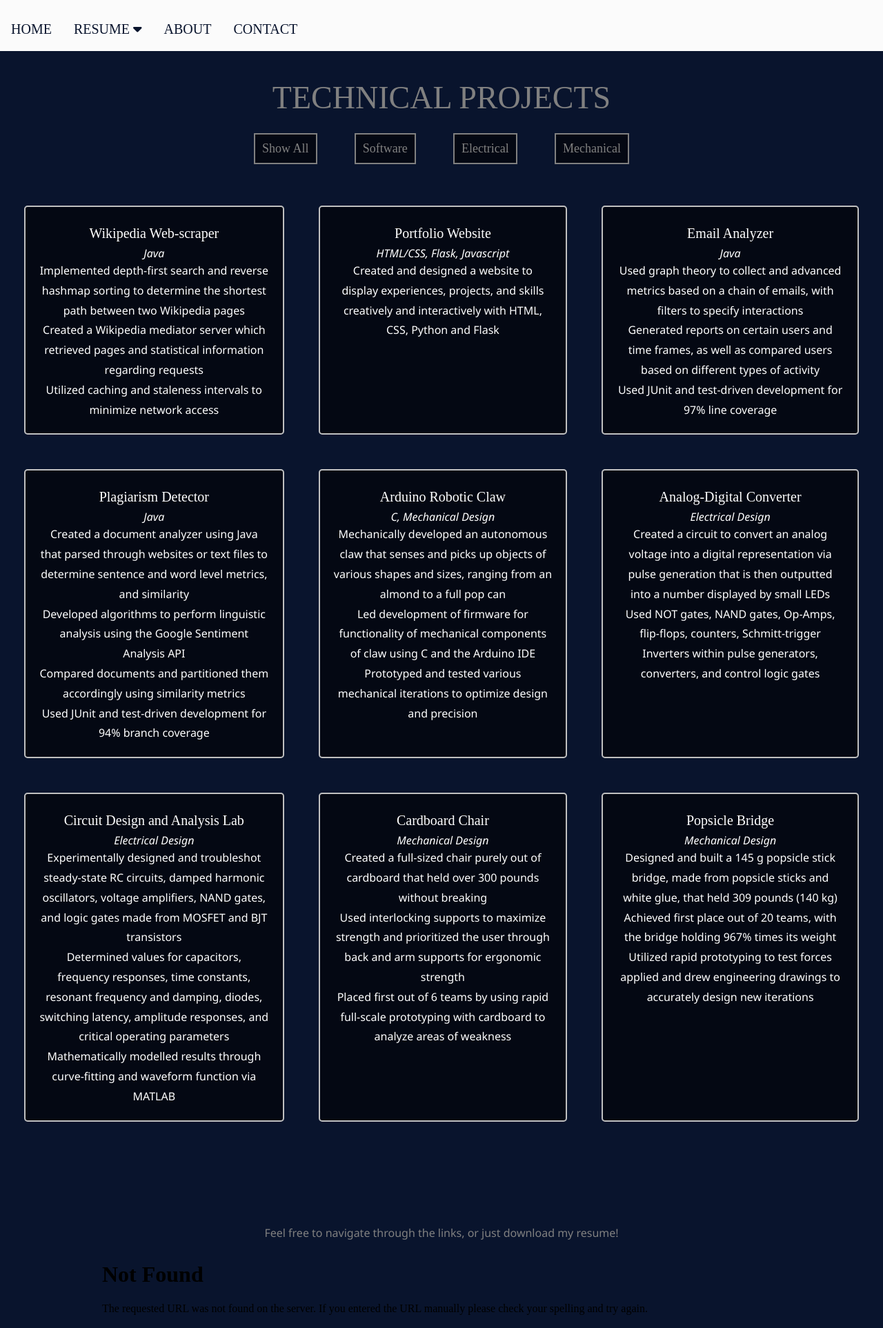
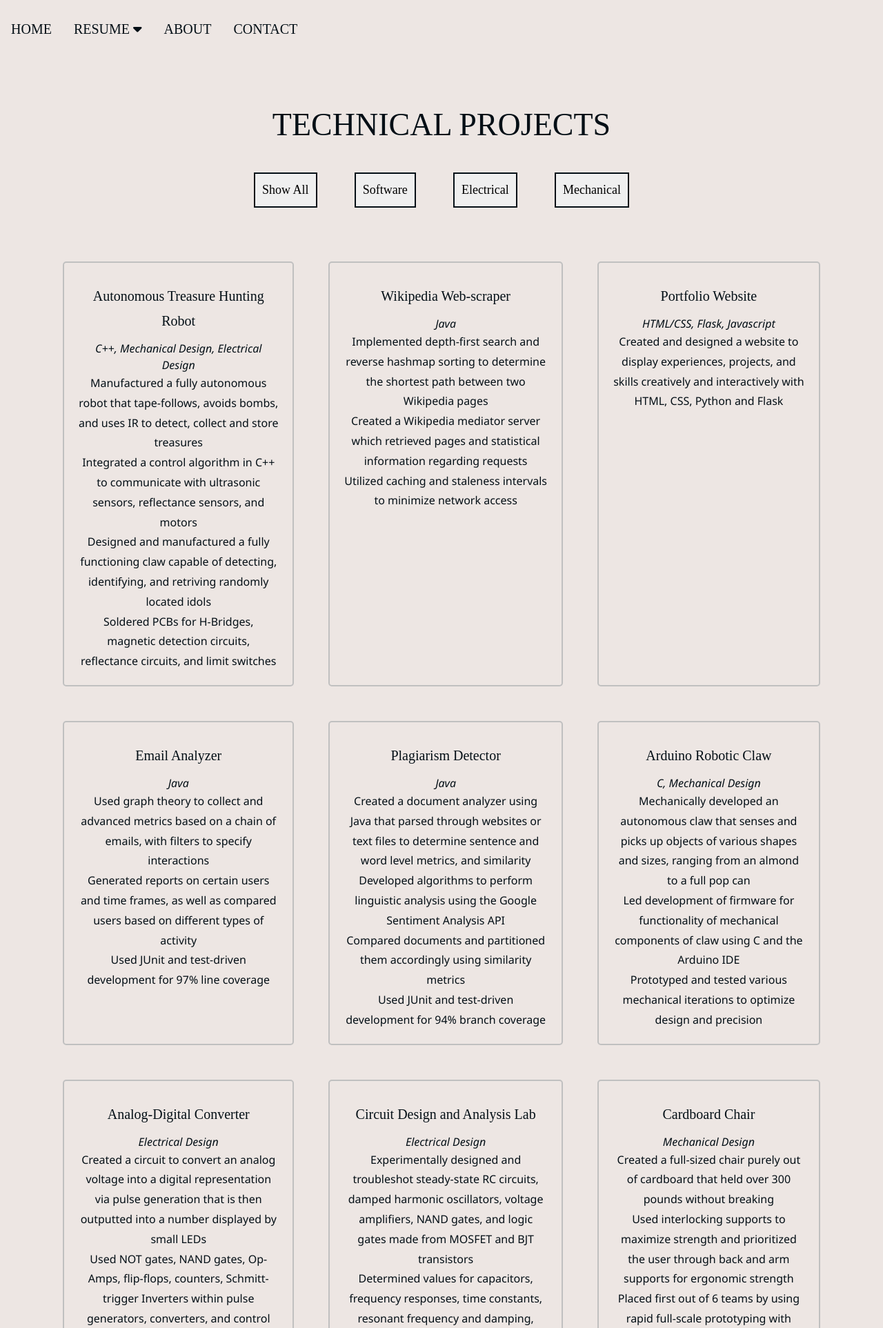
Before and after one commit to anqixxx/personalwebsite, a Flask app: page /technicalprojects in a window 1280 px wide. Shown: the top 1925 px of the page at 69% size. Run offline with Flask 2, Linux system fonts and the light colour scheme; some libraries are stand-ins or nearby versions; some web fonts are replaced.

Commit message:
Sept 17, Update

```diff
--- a/templates/about.html
+++ b/templates/about.html
@@ -28,7 +28,7 @@
     }
 
     a:hover {
-        color: var(--lightblue);
+        color: var(--gainsboro);
     }
 </style>
 
--- a/templates/resume.html
+++ b/templates/resume.html
@@ -4,6 +4,8 @@
     <meta name="viewport" content="width=device-width, initial-scale=1">
     <script src="https://kit.fontawesome.com/8ace5b7d41.js" crossorigin="anonymous"></script>
     <link rel="stylesheet" href="https://fonts.googleapis.com/css?family=Cinzel|Fauna+One">
+    <link rel="stylesheet" href="https://www.w3schools.com/w3css/4/w3.css">
+    <meta name="viewport" content="width=device-width, initial-scale=1">
 </head>
 <!-- <meta http-equiv="refresh" content="7; url='https://www.docdroid.net/6yaurym/anqi-xu-new-pdf'" /> -->
 
@@ -21,19 +23,35 @@
         --white: #ffffff;
         --lightblue: rgb(196, 207, 242);
         --darkerblue: rgb(4, 8, 19);
+        --sonicsilver: silver;
+        --isabelline: #EDE6E3;
+        --gainsboro: #DADAD9;
+        --aliceblue: #DADAD9;
+        --richblack: #040F16;
     }
 
-    hr  {border:0;
-        border-top:1px solid #eee;
-        margin:20px 0;
-        box-sizing:content-box;
+
+    hr {
+        border:0;
+        margin:20px 0px;
+        max-width: 1150px;
+        padding-left: 5px;
+        padding-right: 5px;
+        align-items: center;
+        justify-content: center;
+        left: 50%;
+        transform: translateX(-50%);
+        box-sizing: content-box;
         height:0;
         overflow:visible;
+        position: relative;
     }
 
+
+
     body {
-        background-color: var(--darkblue);
-        color: grey;
+        background-color: var(--isabelline);
+        color: var(--richblack);
         align-items: center;
         text-align: center;
         justify-content: center;
@@ -42,62 +60,53 @@
         margin: 0px;
     }
 
-    h1, h2 {
+    h1 {
         font-family: 'Playfair Display SC', serif;
         font-size: 46px;
         font-weight:400;
+    }
+
+    h2 {
+        font-family: 'Playfair Display SC', serif;
+        font-size: 46px;
     }
 
     h3 {
         font-family: 'Playfair Display SC', serif;
         font-size: 20px;
         line-height: 1.8;
-        font-weight:400;
     }
 
-    h3 {
-        font-family: 'Playfair Display SC', serif;
-        font-size: 20px;
-        line-height: 1.8;
-        font-weight:400;
+    h4 {
+      font-family: 'Playfair Display SC', serif;
     }
 
     h5 {
-      font-family: 'Playfair Display SC', serif;
-      font-size: 20px;
-      font-weight:400;
-      line-height: 1.8;
-      margin: 10px 0;
+      font-family: 'Playfair Display SC', serif !important;
+      font-size: 20px !important;
+      font-weight: 400 !important;
+      line-height: 1.8 !important;
+      margin:10px 0;
     }
 
     p.big {
           line-height: 1.8;
     }
 
-    #footer a:link {
-        color: grey !important;
+    .button {
+        padding: 12px 30px;
+        cursor: pointer;
+        font-size: 20px;
+        line-height: 1.8;
+        color: var(--isabelline);
+        text-decoration: none;
     }
-
-    /* visited link */
-    #footer a:visited {
-        color: white;
-    }
-
-    /* mouse over link */
-    #footer a:hover {
-        color: var(--lightblue);
-    }
-
-    #footer a:active {
-        color: blue;
-    }
-
 
     ul {
       list-style-type: none;
       margin: 0;
       padding: 0;
-      background-color: #fbfbfb;
+      background-color: var(--isabelline);
       position: fixed;
       top: 0;
       width: 200%;
@@ -109,7 +118,7 @@
 
     li a {
         display: block;
-        color: var(--darkblue);
+        color: var(--richblack);
         text-align: center;
         padding: 14px 16px;
         text-decoration: none;
@@ -117,22 +126,25 @@
     }
 
     li a:hover {
-        background-color: var(--darkblue);
-        color: white;
+        background-color: white;
+        text-decoration: underline;
+        color: var(--richblack);
     }
 
     /* The dropdown container */
     .dropdown {
         float: left;
         overflow: hidden;
+        box-shadow: none;
+        z-index: 9999;
     }
 
     /* Dropdown button */
     .dropdown .dropbtn {
-        color: var(--darkblue);
-        font-size: 20px;
-        font-weight:400;
-        line-height: 1.8;
+        color: var(--richblack);
+        font-size: 20px !important;
+        font-weight:400 !important;
+        line-height: 1.8 !important;
         border: none;
         outline: none;
         padding: 14px 16px;
@@ -186,13 +201,13 @@
       justify-content: center;
       left: 50%;
       transform: translateX(-50%);
-      color: #fbfbfb;
+      color: var(--richblack);
     }
 
 
     #navbar{
         z-index: 10000;
-        position: fixed;
+        /* position: fixed; */
         float: left;
         width: 100%;
         padding:0px;
@@ -253,26 +269,15 @@
 
 {% block content %}{% endblock %}
 
-<span class="block"></span>
-<p> Feel free to navigate through the links, or just download my resume! </p>
-<div id="resumepdf", style="padding:10px;margin-bottom:10px;">
-    <iframe
-        src="static\resume.pdf"
-        frameBorder="5px"
-        scrolling="auto"
-        height="500px"
-        width="1000px"
-    ></iframe>
-    </div>
+<hr>
 
-<div id="footer">
-    <h6><i> <i class="fa-regular fa-envelope"></i> email: <a href="mailto:anqix2002@gmail.com">anqix2002@gmail.com</a> &emsp;
-        <i class="fa-brands fa-github"></i> github: <a href="https://github.com/anqixxx"> anqixxx</a> &emsp;
-        <i class="fa-brands fa-linkedin"></i> linkedin: <a href="https://www.linkedin.com/in/anqi-xu-a60b191a9/">Anqi Xu</a> &emsp;
-        <i class="fa-regular fa-file"></i> resume: <a href="static\resume.pdf">Anqi Xu Resume</a></i>
-      </h6>
-    <br>
-<div>
+<div class="footer">
+
+<h5>
+    <a href="static\resume.pdf" class="button" download><i class="fa-regular fa-floppy-disk"></i> CHECK OUT MY RESUME!</a>
+</h5>
+
+</div>
 
 </body>
 </html>
--- a/templates/skills.html
+++ b/templates/skills.html
@@ -1,4 +1,4 @@
-{% extends "resume.html" %}
+<!-- {% extends "resume.html" %}
 
 {% block content %}
 <style>
@@ -113,4 +113,4 @@
 </div>
 
 
-{% endblock %}
+{% endblock %} -->
--- a/templates/technicalprojects.html
+++ b/templates/technicalprojects.html
@@ -9,28 +9,26 @@
     }
 
     div.techproj {
-        color: white;
-        background-color: var(--darkerblue);
         padding: 20px;
         margin: 25px;
         animation-name: linetrans;
-        animation-duration: 2s;
+        animation-duration: .7s;
         animation-timing-function: linear;
-        border: 2px solid silver;
+        border: 2px solid var(--sonicsilver);
         border-radius: 5px;
         position: relative;
     }
 
     div.program {
-        color: white;
+        /* color: white; */
     }
 
     div.elec {
-        color: white;
+        /* color: white; */
     }
 
     div.mech {
-        color: white;
+        /* color: white; */
     }
 
     p.italic {
@@ -43,60 +41,67 @@
 
     body {
       font-family: "Segoe UI", Tahoma, Geneva, Verdana, sans-serif;
+      background-color: var(--isabelline);
    }
 
    #btn {
       border: none;
-      background-color: var(--darkerblue);
+      /* background-color: var(--darkerblue); */
       font-family: 'Playfair Display SC', serif;
-      color: grey;
       font-size: 18px;
       padding: 10px;
       margin: 25px;
-      border: 2px solid grey;
+      border: 2px solid var(--richblack);
    }
 
    #programbtn {
       border: none;
-      background-color: var(--darkerblue);
+      /* background-color: var(--darkerblue); */
       font-family: 'Playfair Display SC', serif;
-      color: grey;
       font-size: 18px;
       padding: 10px;
       margin: 25px;
-      border: 2px solid grey;
+      border: 2px solid var(--richblack);
    }
 
    #elecbtn {
       border: none;
-      background-color: var(--darkerblue);
+      /* background-color: var(--darkerblue); */
       font-family: 'Playfair Display SC', serif;
-      color: grey;
+      /* color: grey; */
       font-size: 18px;
       padding: 10px;
       margin: 25px;
-      border: 2px solid grey;
+      border: 2px solid var(--richblack);
    }
 
    #mechbtn {
       border: none;
-      background-color: var(--darkerblue);
+      /* background-color: var(--darkerblue); */
       font-family: 'Playfair Display SC', serif;
-      color: grey;
+      /* color: grey; */
       font-size: 18px;
       padding: 10px;
       margin: 25px;
-      border: 2px solid grey;
+      border: 2px solid var(--richblack);
    }
 
     @keyframes linetrans {
 	0% {transform: scale(0, .025);}
     1% {background-color: white; top: 100px;}
-    69% {background-color: white;}
-	70% {transform: scale(1, .025); top: 0px;}
+    39% {background-color: white;}
+	40% {transform: scale(1, .025); top: 0px;}
     95% {transform: scale(1, 1);}
-    100% {background-color: var(--darkerblue);}
+    100% {background-color: var(--isabelline);}
     }
+
+    body > button:hover{
+        border: 2px solid white;
+        color: var(--isabelline);
+        background-color: var(--richblack);
+        z-index: 1;
+    }
+
 </style>
 
 <title>Technical Projects</title>
@@ -164,8 +169,23 @@ btn.addEventListener('click', () => {
 });
 
 </script>
+<div class="w3-main w3-content w3-padding" style="max-width:1200px;margin-top:10px">
+<div class="grid-container">
+    <div class="techproj program mech elec">
+        <h3 class="bold"> Autonomous Treasure Hunting Robot             </h3>
+        <p class="italic"> C++, Mechanical Design, Electrical Design       </p>
+        <p class="big">
+            Manufactured a fully autonomous robot that tape-follows, avoids bombs, and uses IR to detect, collect and store treasures
+            <br>
+            Integrated a control algorithm in C++ to communicate with ultrasonic sensors, reflectance sensors, and motors
+            <br>
+            Designed and manufactured a fully functioning claw capable of detecting, identifying, and retriving randomly located idols
+            <br>
+            Soldered PCBs for H-Bridges, magnetic detection circuits, reflectance circuits, and limit switches
+        </p>
+    </div>
 
-<div class="grid-container">
+
     <div class="techproj program">
         <h3 class="bold"> Wikipedia Web-scraper </h3>
         <p class="italic">Java</p>
@@ -270,5 +290,6 @@ btn.addEventListener('click', () => {
     </div>
 </div>
 
+</div>
 
 {% endblock %}
```
Also changed, not shown: other parts of templates/resume.html (+15 -11 lines), contactusMessage.csv (+210 -0 lines), templates/base.html (+38 -25 lines), templates/contact.html (+21 -10 lines), templates/education.html (+4 -3 lines), templates/nontechnicalexperience.html (+6 -8 lines), templates/technicalexperience.html (+29 -23 lines), static/aivalue.jpg (added).
